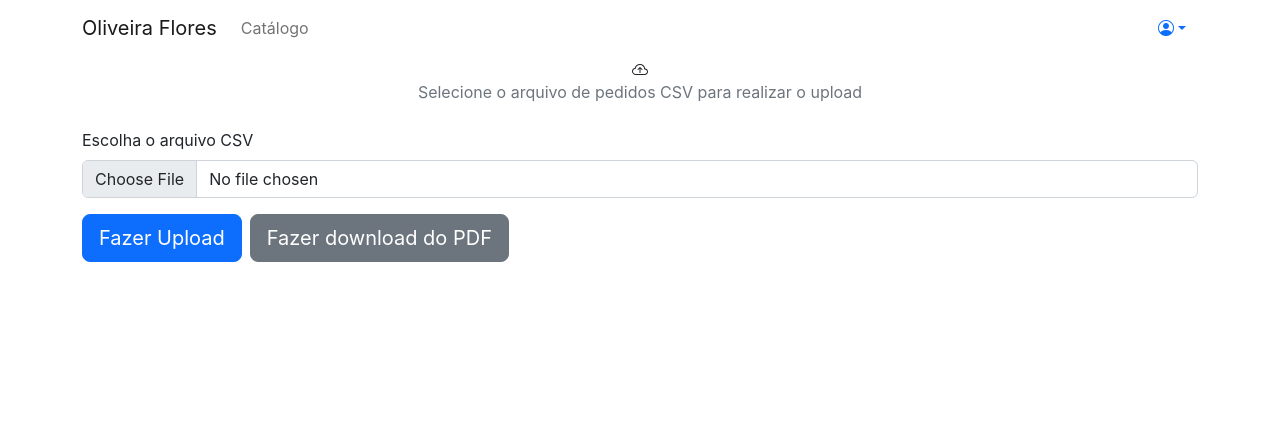
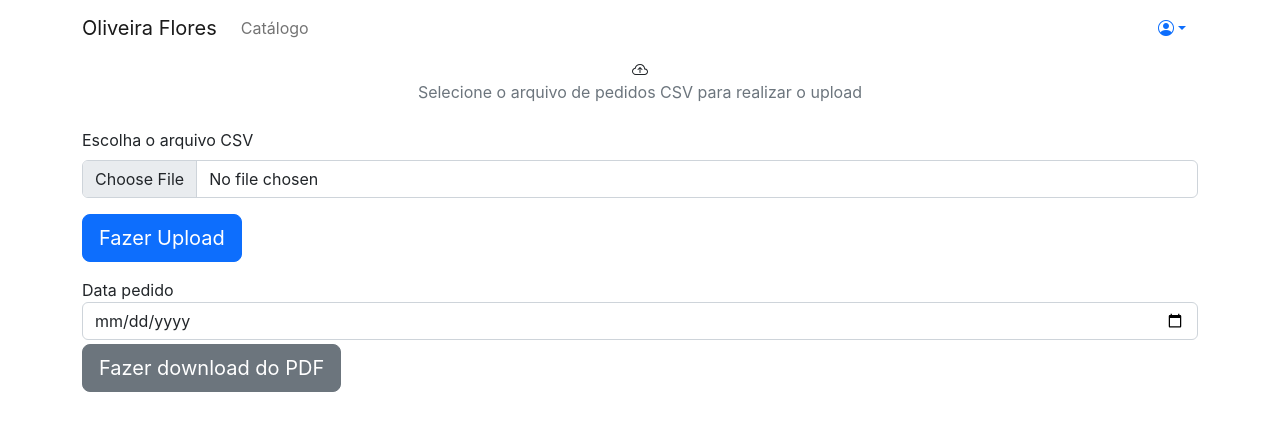
Before and after one commit to GuilhermeBley/Bl.Agrobook.Financial, a React (Create React App) app in the folder src/ui/agrobook-ui/: page /Order in a window 1280 px wide. Shown: the top 430 px of the page. Built offline with nearby package versions, Linux system fonts and the light colour scheme; no server answers.

Commit message:
feat(Order) - downloading orders

```diff
--- a/src/ui/agrobook-ui/src/pages/Order/action.js
+++ b/src/ui/agrobook-ui/src/pages/Order/action.js
@@ -50,6 +50,16 @@ export const postFileAsync = async (file, uploadProgress = (progressEvent) => {
 
 export const generatePdf = async (orderDate) => {
     try {
+        if (orderDate instanceof Date) {
+            let day = String(orderDate.getDate()).padStart(2, '0'); // dd
+            let month = String(orderDate.getMonth() + 1).padStart(2, '0'); // MM (months are 0-indexed)
+            let year = orderDate.getFullYear(); // yyyy
+            orderDate = `${day}/${month}/${year}`;
+        }
+        else{
+            orderDate = undefined
+        }
+
         const response = await api.post(
             'api/financial/order/pdf',
             {
--- a/src/ui/agrobook-ui/src/pages/Order/index.js
+++ b/src/ui/agrobook-ui/src/pages/Order/index.js
@@ -10,7 +10,7 @@ function Order() {
         progressCount: 0,
         fileUploading: false,
         isDowloadingPdf: false,
-        currentPdfDate: '',
+        currentPdfDate: undefined,
         alertMessage: { success: true, message: '', timeout: undefined }
     })
 
@@ -105,7 +105,10 @@ function Order() {
                 return;
             }
 
-            downloadBlob(pdfResult.Data, 'Pedidos.pdf');
+            if (pageData.currentPdfDate instanceof Date)
+                downloadBlob(pdfResult.Data, `Pedidos-${pageData.currentPdfDate.toISOString().split('T')[0]}.pdf`);
+            else
+                downloadBlob(pdfResult.Data, `Pedidos.pdf`);
 
         } finally {
 
@@ -134,6 +137,17 @@ function Order() {
         }, 100);
     };
 
+    const handleOrderDateChange = (e) => {
+        let v = e.target.value;
+
+        let date = new Date(v);
+
+        setPageData(p => ({
+            ...p,
+            currentPdfDate: date
+        }))
+    }
+
     return (
         <>
             <PageNavigationBar />
@@ -141,7 +155,7 @@ function Order() {
             <SingleAlertComponent
                 message={pageData.alertMessage.message}
                 kind={pageData.alertMessage.success ? 'success' : 'danger'}
-                timeout={pageData.alertMessage.timeout}/>
+                timeout={pageData.alertMessage.timeout} />
 
             <div class="container-sm">
                 <div class="upload-container bg-white">
@@ -171,14 +185,20 @@ function Order() {
                                 <span id="spinner" class="spinner-border spinner-border-sm d-none" role="status" aria-hidden="true"></span>
                             </button>
 
-                            <button type="button" onClick={handlePdfGeneration} disabled={pageData.isDowloadingPdf} class="btn btn-secondary btn-lg">
-                                <span id="submitText">Fazer download do PDF</span>
-                                <span id="spinner" class="spinner-border spinner-border-sm d-none" role="status" aria-hidden="true"></span>
-                            </button>
                         </div>
                     </form>
+
+                    <div className="mt-3">
+                        <label for="ordersDateInput">Data pedido</label>
+                        <input id="ordersDateInput" type="date" class="form-control" placeholder="Selecione a data que os pedidos serão entregues." onChange={handleOrderDateChange}/>
+                        <button type="button" onClick={handlePdfGeneration} disabled={pageData.isDowloadingPdf} class="btn btn-secondary btn-lg mt-1">
+                            <span id="submitText">Fazer download do PDF</span>
+                            <span id="spinner" class="spinner-border spinner-border-sm d-none" role="status" aria-hidden="true"></span>
+                        </button>
+                    </div>
                 </div>
             </div>
+
         </>
     );
 }
```
